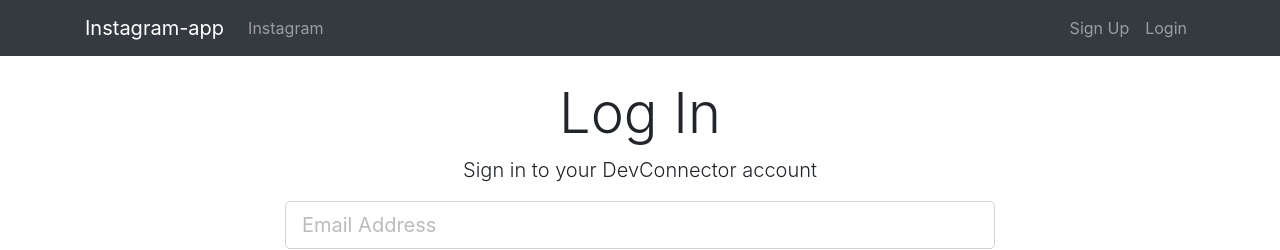
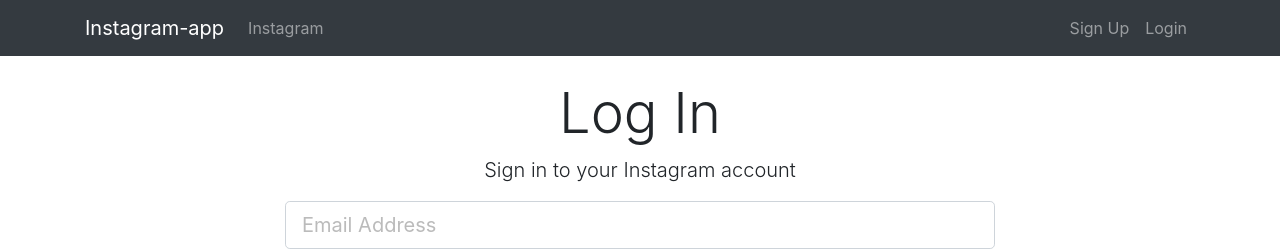
Before and after one commit to MoGood/instagram-app, a React (Create React App) app in the folder client/: page /login in a window 1280 px wide. Shown: the top 250 px of the page. Built offline with nearby package versions, Linux system fonts and the light colour scheme.

Commit message:
Change account name

```diff
--- a/client/src/components/auth/Login.js
+++ b/client/src/components/auth/Login.js
@@ -56,7 +56,7 @@
       <div className="row">
         <div className="col-md-8 m-auto">
           <h1 className="display-4 text-center">Log In</h1>
-          <p className="lead text-center">Sign in to your DevConnector account</p>
+          <p className="lead text-center">Sign in to your Instagram account</p>
           <form onSubmit={this.onSubmit}>
             <div className="form-group">
               <input type="email" className={classnames('form-control form-control-lg',{'is-invalid':errors.email})} placeholder="Email Address" name="email" value={this.state.email} onChange={this.onChange}/>
```
